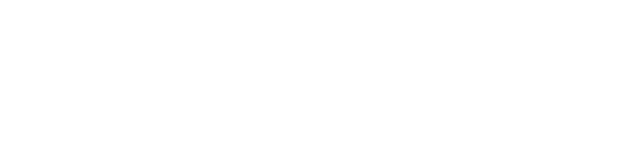
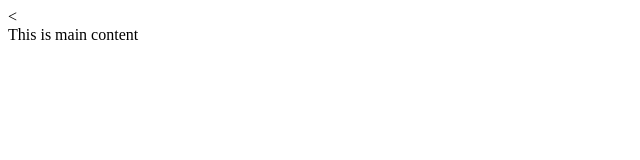
Before and after one commit to code-warrior/my-web-site, a plain HTML site: page index.html in a window 1280 px wide. Shown: the whole page, without its empty margins (0-640 px from the left). Drawn offline with Linux system fonts and the light colour scheme.

Commit message:
Populate body element with a new main element

```diff
--- a/index.html
+++ b/index.html
@@ -6,6 +6,6 @@
   <title>My First Web Site</title>
 </head>
 <body>
-
+  <<main>This is main content</main>
 </body>
 </html>
```
